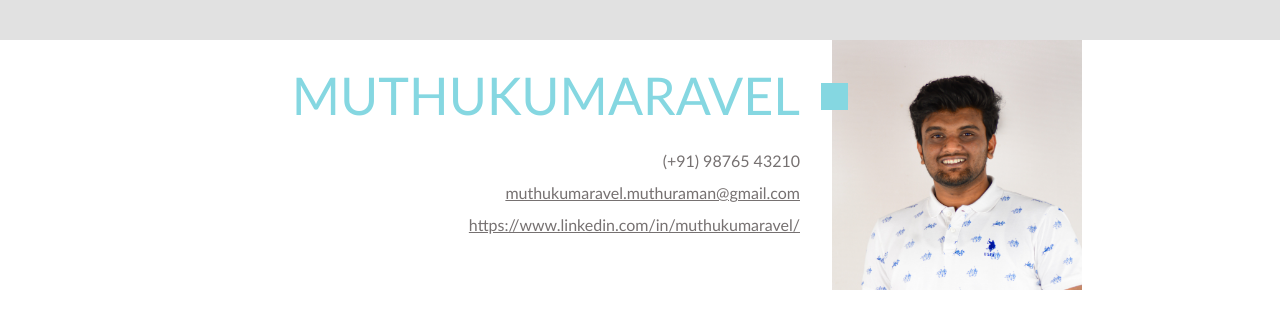
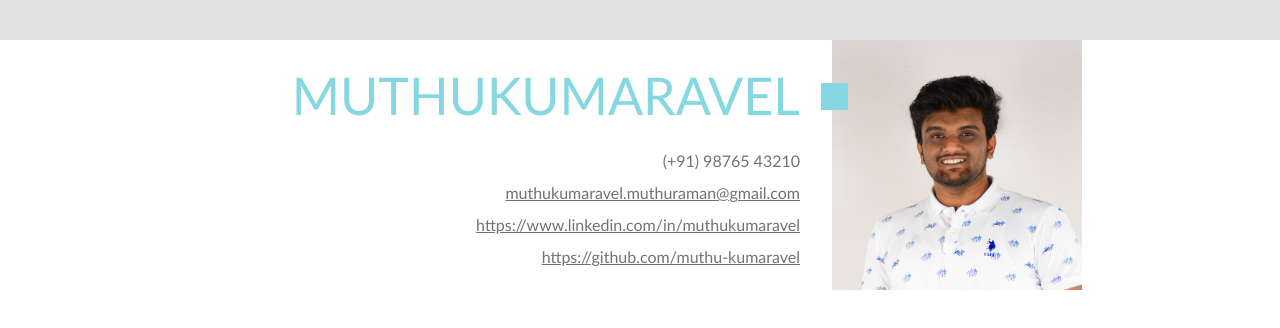
Before and after one commit to muthu-kumaravel/muthu-kumaravel.github.io, an Angular app: page / in a window 1280 px wide. Shown: the top 328 px of the page. Built offline with nearby package versions, Linux system fonts and the light colour scheme.

Commit message:
MODIFY: Removed Unsupported font

```diff
--- a/src/app/app.component.html
+++ b/src/app/app.component.html
@@ -6,8 +6,9 @@
     <div class = name-div>
       <h1 class=h1-name>MUTHUKUMARAVEL</h1>
       <p class=p-heading>(+91) 98765 43210</p>
-      <p class=p-heading><a class=a-heading-link title="e-mail" href="mailto:muthukumaravel.muthuraman@gmail.com">muthukumaravel.muthuraman@gmail.com</a></p>
-      <p class=p-heading><a class=a-heading-link title="LinkedIn" href="https://www.linkedin.com/in/muthukumaravel/">https://www.linkedin.com/in/muthukumaravel/</a></p>
+      <p class=p-heading><a class=a-heading-link title="E-mail" href="mailto:muthukumaravel.muthuraman@gmail.com">muthukumaravel.muthuraman@gmail.com</a></p>
+      <p class=p-heading><a class=a-heading-link title="LinkedIn" href="https://www.linkedin.com/in/muthukumaravel/">https://www.linkedin.com/in/muthukumaravel</a></p>
+      <p class=p-heading><a class=a-heading-link title="GitHub" href="https://github.com/muthu-kumaravel">https://github.com/muthu-kumaravel</a></p>
     </div>
 
     <div class = photo-div>
--- a/src/app/app.component.scss
+++ b/src/app/app.component.scss
@@ -7,7 +7,7 @@
 
 .h1-name
 {
-  font-family: 'Calibri';
+  font-family: 'Trebuchet MS';
   font-size: 52px;
   color: rgb(133, 215, 225);
   margin-bottom: 40px;
@@ -15,14 +15,14 @@
 
 .p-heading
 {
-  font-family: 'Calibri';
+  font-family: 'Trebuchet MS';
   font-size: 16px;
   color: rgb(118, 113, 113);
 }
 
 .a-heading-link
 {
-  font-family: 'Calibri';
+  font-family: 'Trebuchet MS';
   font-size: 16px;
   color: rgb(118, 113, 113);
   text-decoration: underline;
```
Also changed, not shown: 3 other files (tests, documents, lock files or other folders).
